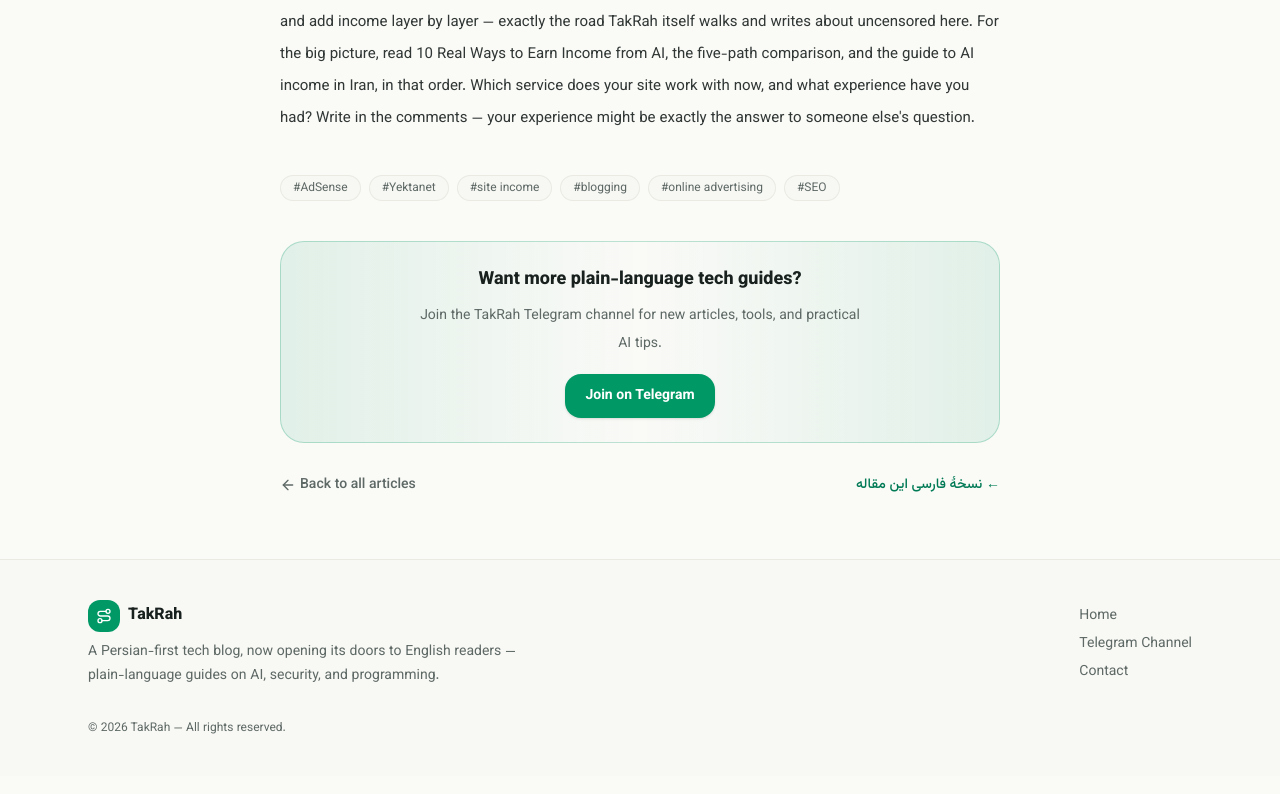
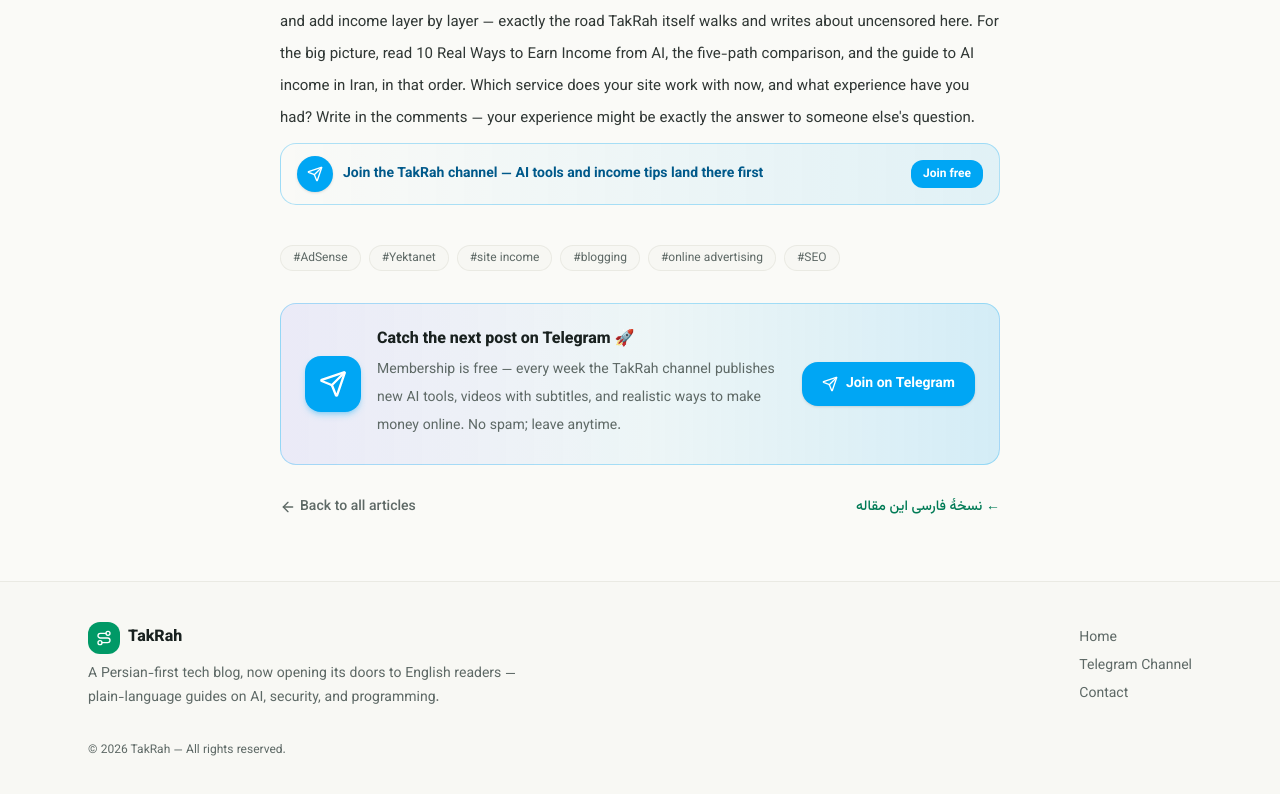
Before and after one commit to SoheilAlizadehCode/takrah, a Next.js app: page /en/article/adsense-vs-yektanet in a window 1280 px wide. Shown: the part 4116-4910 px from the top of the page. Built offline with nearby package versions, Linux system fonts and the light colour scheme; no server answers.

Commit message:
feat: Telegram channel join box on all articles (inline + bottom, fa/en) with GA4 tracking

```diff
--- a/src/components/blog/article-view.tsx
+++ b/src/components/blog/article-view.tsx
@@ -10,6 +10,7 @@ import { toFaDigits } from "@/lib/format";
 import { CategoryIcon } from "./category-icon";
 import { AdSlot } from "./ad-slot";
 import { AffiliateBox } from "./affiliate-box";
+import { ChannelJoinBox } from "./channel-join-box";
 import { AFFILIATE_BOX_SLUGS } from "@/data/affiliates";
 import { PackageCtaBox } from "./package-cta-box";
 import { PACKAGE_CTA_SLUGS } from "@/data/package-cta";
@@ -259,7 +260,13 @@ export function ArticleView({ article }: { article: Article }) {
                 <div key={i}>
                   <BlockView block={block} id={block.type === "h2" ? `sec-${i}` : undefined} />
                   {/* تبلیغ بعد از پاراگراف اول و وسط مقاله */}
-                  {i === firstPIndex && <AdSlot slotKey={`${article.slug}-top`} format="horizontal" />}
+                  {i === firstPIndex && (
+                    <>
+                      {/* نوار عضویت کانال — بعد از پاراگراف اول همهٔ مقاله‌ها */}
+                      <ChannelJoinBox variant="inline" articleSlug={article.slug} />
+                      <AdSlot slotKey={`${article.slug}-top`} format="horizontal" />
+                    </>
+                  )}
                   {i === midIndex && <AdSlot slotKey={`${article.slug}-mid`} format="inline" />}
                 </div>
               ))}
@@ -274,6 +281,9 @@ export function ArticleView({ article }: { article: Article }) {
             {AFFILIATE_BOX_SLUGS.includes(article.slug) && (
               <AffiliateBox articleSlug={article.slug} />
             )}
+
+            {/* باکس عضویت کانال تلگرام — انتهای همهٔ مقاله‌ها */}
+            <ChannelJoinBox variant="full" articleSlug={article.slug} />
 
             {/* تبلیغ پایین مقاله */}
             <AdSlot slotKey={`${article.slug}-bottom`} format="horizontal" />
--- /dev/null
+++ b/src/components/blog/channel-join-box.tsx
@@ -0,0 +1,87 @@
+import { Send } from "lucide-react";
+import { TrackedLink } from "./tracked-link";
+import { siteConfig } from "@/lib/site";
+
+/**
+ * باکس «عضویت در کانال تلگرام» — موتور رشد کانال @takrahTop.
+ *
+ * دو جایگاه در همهٔ مقاله‌ها (فارسی و انگلیسی):
+ *   - inline: نوار باریک بعد از پاراگراف اول بدنه
+ *   - full:   باکس کامل انتهای مقاله، قبل از تبلیغ پایین
+ *
+ * ردیابی: رویداد موجود telegram_click با location=channel_box_inline /
+ * channel_box_bottom ثبت می‌شود تا در GA4 بفهمیم کدام مقاله بیشترین
+ * عضو به کانال می‌فرستد (بدون نیاز به تعریف رویداد جدید در GA4).
+ */
+export function ChannelJoinBox({
+  lang = "fa",
+  variant = "full",
+  articleSlug,
+}: {
+  lang?: "fa" | "en";
+  variant?: "inline" | "full";
+  articleSlug?: string;
+}) {
+  const isFa = lang === "fa";
+  const location = variant === "inline" ? "channel_box_inline" : "channel_box_bottom";
+
+  if (variant === "inline") {
+    return (
+      <TrackedLink
+        href={siteConfig.telegramChannel}
+        event="telegram_click"
+        params={{ location, target: "channel", article: articleSlug }}
+        className="group my-2 flex items-center justify-between gap-3 rounded-xl border border-sky-500/30 bg-gradient-to-l from-sky-500/10 via-sky-500/5 to-transparent px-4 py-3 transition-colors hover:border-sky-500/60 hover:from-sky-500/20"
+      >
+        <span className="flex items-center gap-2.5 text-start text-sm font-bold text-sky-800 dark:text-sky-300">
+          <span className="flex h-9 w-9 shrink-0 items-center justify-center rounded-full bg-sky-500 text-white shadow-sm transition-transform group-hover:scale-110">
+            <Send className="h-4 w-4 rtl:-scale-x-100" aria-hidden="true" />
+          </span>
+          {isFa
+            ? "همین الان عضو کانال تک‌راه شو — ابزارهای AI و راه‌های درآمد، اول از همه اونجا منتشر میشن"
+            : "Join the TakRah channel — AI tools and income tips land there first"}
+        </span>
+        <span className="hidden shrink-0 rounded-lg bg-sky-500 px-3 py-1.5 text-xs font-bold text-white transition-colors group-hover:bg-sky-600 sm:block">
+          {isFa ? "عضویت رایگان" : "Join free"}
+        </span>
+      </TrackedLink>
+    );
+  }
+
+  return (
+    <aside
+      aria-label={isFa ? "عضویت در کانال تلگرام تک‌راه" : "Join TakRah Telegram channel"}
+      className="mt-8 overflow-hidden rounded-2xl border border-sky-500/30 bg-gradient-to-l from-sky-500/15 via-sky-500/5 to-indigo-500/10"
+    >
+      <div className="flex flex-col items-center gap-4 p-6 text-center sm:flex-row sm:text-start">
+        <span
+          className="flex h-14 w-14 shrink-0 items-center justify-center rounded-2xl bg-sky-500 text-white shadow-md shadow-sky-500/30"
+          aria-hidden="true"
+        >
+          <Send className="h-7 w-7 rtl:-scale-x-100" />
+        </span>
+        <div className="flex-1">
+          <p className="text-base font-extrabold text-foreground">
+            {isFa
+              ? "مطلب بعدی را از تلگرام دنبال کن 🚀"
+              : "Catch the next post on Telegram 🚀"}
+          </p>
+          <p className="mt-1 text-sm leading-7 text-muted-foreground">
+            {isFa
+              ? "عضویت رایگان است — هر هفته ابزارهای تازهٔ هوش مصنوعی، ویدیوهای آموزشی با زیرنویس فارسی و راه‌های واقعی درآمد آنلاین در کانال تک‌راه منتشر می‌شود. بدون اسپم؛ هر وقت خواستی می‌توانی ترک کنی."
+              : "Membership is free — every week the TakRah channel publishes new AI tools, videos with subtitles, and realistic ways to make money online. No spam; leave anytime."}
+          </p>
+        </div>
+        <TrackedLink
+          href={siteConfig.telegramChannel}
+          event="telegram_click"
+          params={{ location, target: "channel", article: articleSlug }}
+          className="inline-flex shrink-0 items-center gap-2 rounded-xl bg-sky-500 px-5 py-3 text-sm font-bold text-white shadow-sm transition-colors hover:bg-sky-600"
+        >
+          <Send className="h-4 w-4 rtl:-scale-x-100" aria-hidden="true" />
+          {isFa ? "عضویت در کانال تک‌راه" : "Join on Telegram"}
+        </TrackedLink>
+      </div>
+    </aside>
+  );
+}
--- a/src/components/blog/en-article-view.tsx
+++ b/src/components/blog/en-article-view.tsx
@@ -2,8 +2,7 @@ import Link from "next/link";
 import { Clock, Calendar, ArrowLeft } from "lucide-react";
 import type { Article, Block } from "@/lib/blog-types";
 import { EN_CATEGORY_NAMES } from "@/data/en";
-import { TrackedLink } from "./tracked-link";
-import { siteConfig } from "@/lib/site";
+import { ChannelJoinBox } from "./channel-join-box";
 
 /** رندر بلوک‌های محتوا — نسخهٔ انگلیسی/LTR */
 function EnBlocks({ blocks }: { blocks: Block[] }) {
@@ -139,6 +138,9 @@ export function EnArticleView({ article }: { article: Article }) {
 
       <EnBlocks blocks={article.blocks} />
 
+      {/* Telegram channel strip — after the body of every English article */}
+      <ChannelJoinBox lang="en" variant="inline" articleSlug={article.slug} />
+
       {/* برچسب‌ها */}
       <div className="mt-10 flex flex-wrap gap-2">
         {article.tags.map((t) => (
@@ -151,21 +153,8 @@ export function EnArticleView({ article }: { article: Article }) {
         ))}
       </div>
 
-      {/* CTA تلگرام — با ثبت رویداد telegram_click در GA4 */}
-      <div className="mt-10 rounded-3xl border border-emerald-600/25 bg-gradient-to-l from-emerald-600/10 via-transparent to-emerald-600/10 p-6 text-center">
-        <h2 className="text-lg font-extrabold">Want more plain-language tech guides?</h2>
-        <p className="mx-auto mt-2 max-w-md text-sm leading-7 text-muted-foreground">
-          Join the TakRah Telegram channel for new articles, tools, and practical AI tips.
-        </p>
-        <TrackedLink
-          href={siteConfig.telegramChannel}
-          event="telegram_click"
-          params={{ location: "en_article" }}
-          className="mt-4 inline-flex items-center gap-2 rounded-xl bg-emerald-600 px-5 py-3 text-sm font-bold text-white shadow-sm transition-colors hover:bg-emerald-700 dark:bg-emerald-500 dark:hover:bg-emerald-600"
-        >
-          Join on Telegram
-        </TrackedLink>
-      </div>
+      {/* Telegram channel join box — bottom of every English article */}
+      <ChannelJoinBox lang="en" variant="full" articleSlug={article.slug} />
 
       <div className="mt-8 flex flex-wrap items-center justify-between gap-3 text-sm">
         <Link href="/en" className="font-medium text-muted-foreground transition-colors hover:text-foreground">
```
